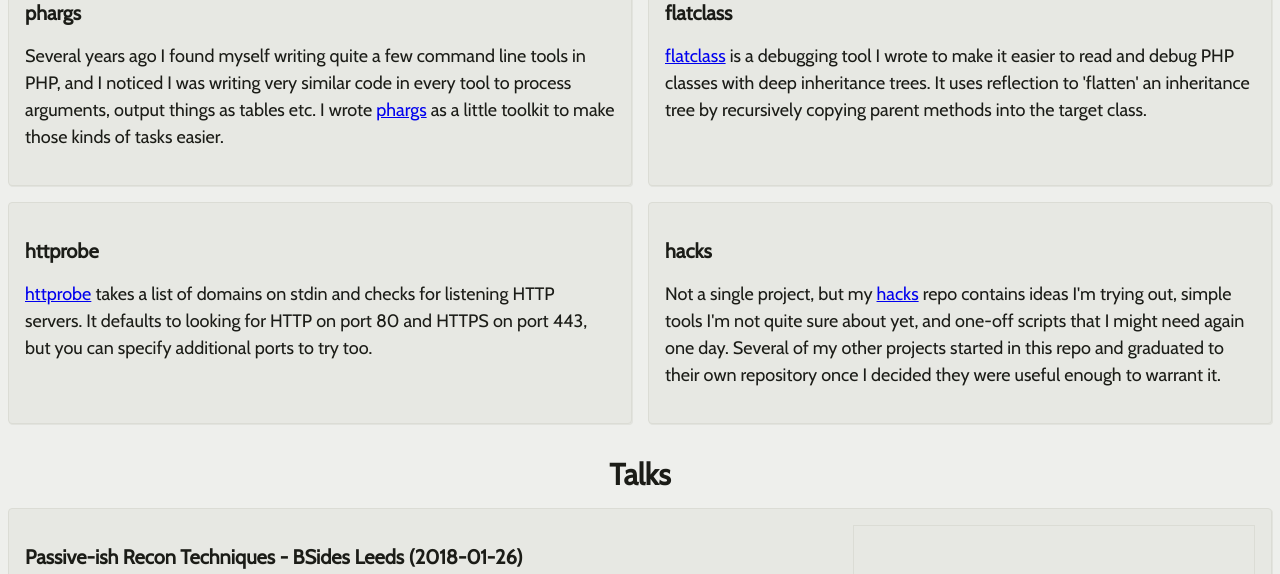
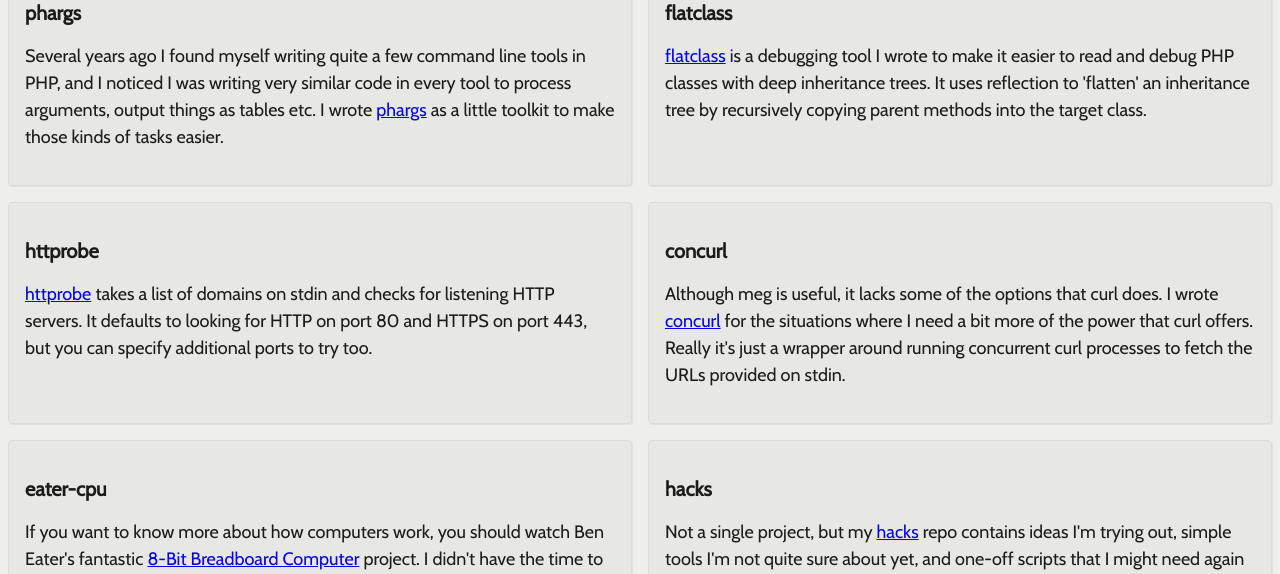
Before and after one commit to tomnomnom/tomhudson.co.uk, a PHP site: page / in a window 1280 px wide. Shown: the part 1857-2431 px from the top of the page. Run offline with PHP 8.4, Linux system fonts and the light colour scheme; grey boxes are pictures that could not be loaded.

Commit message:
Adds concurl and eater-cpu to projects

```diff
--- a/public/index.php
+++ b/public/index.php
@@ -210,6 +210,25 @@ function e($str){
                 </div>
 
                 <div class="project box">
+                    <h3>concurl</h3>
+                    <p>
+                        Although meg is useful, it lacks some of the options that curl does. I wrote <a href=https://github.com/tomnomnom/concurl>concurl</a>
+                        for the situations where I need a bit more of the power that curl offers. Really it's just a wrapper around running concurrent curl
+                        processes to fetch the URLs provided on stdin.
+                    </p>
+                </div>
+
+                <div class="project box">
+                    <h3>eater-cpu</h3>
+                    <p>
+                        If you want to know more about how computers work, you should watch Ben Eater's fantastic
+                        <a href=https://www.youtube.com/watch?v=HyznrdDSSGM&list=PLowKtXNTBypGqImE405J2565dvjafglHU>8-Bit Breadboard Computer</a>
+                        project. I didn't have the time to build a real version of his 8-bit computer, so I wrote
+                        <a href=https://github.com/tomnomnom/eater-cpu>an emulator</a> for it instead.
+                    </p>
+                </div>
+
+                <div class="project box">
                     <h3>hacks</h3>
                     <p>
                         Not a single project, but my <a href=https://github.com/tomnomnom/hacks>hacks</a> repo contains ideas
```
